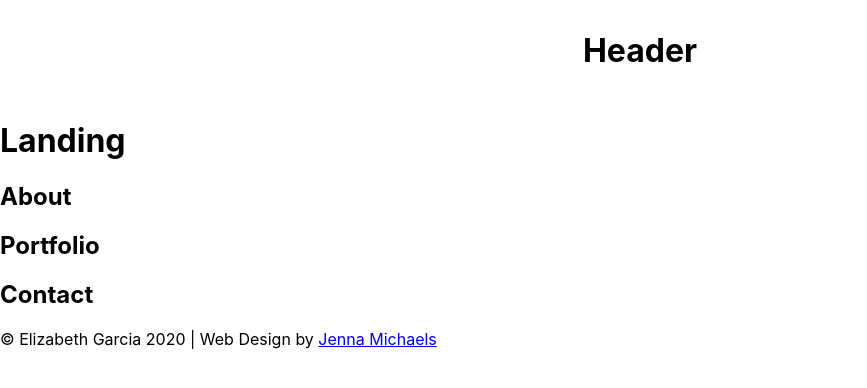
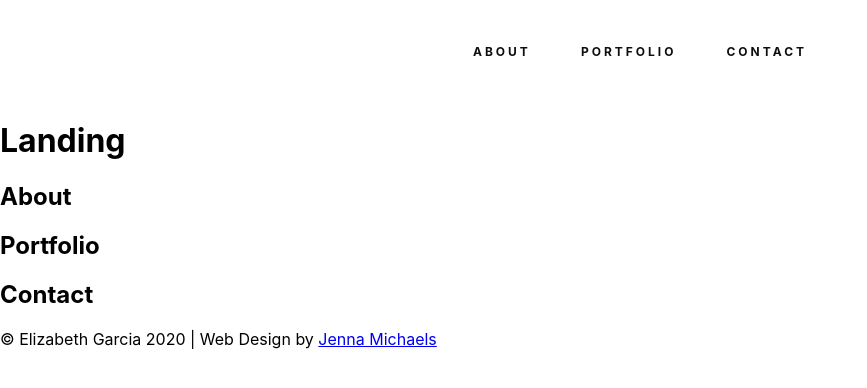
Before and after one commit to jenna-m/lemon-angel, a React (Create React App) app: page / in a window 1280 px wide. Shown: the top 388 px of the page, without its empty margins (0-867 px from the left). Built offline with nearby package versions, Linux system fonts and the light colour scheme.

Commit message:
Update header.js
Add links

```diff
--- a/src/components/header.js
+++ b/src/components/header.js
@@ -1,10 +1,21 @@
 import React from 'react';
+import { NavHashLink as NavLink } from 'react-router-hash-link';
 
 class Header extends React.Component {
 	render() {
 		return (
 			<div className="header-container">
-				<h1>Header</h1>
+				<nav>
+					<NavLink to="#about" activeClassName="selected" smooth>
+						About
+					</NavLink>
+					<NavLink to="#portfolio" activeClassName="selected" smooth>
+						Portfolio
+					</NavLink>
+					<NavLink to="#contact" activeClassName="selected" smooth>
+						Contact
+					</NavLink>
+				</nav>
 			</div>
 		);
 	}
```
